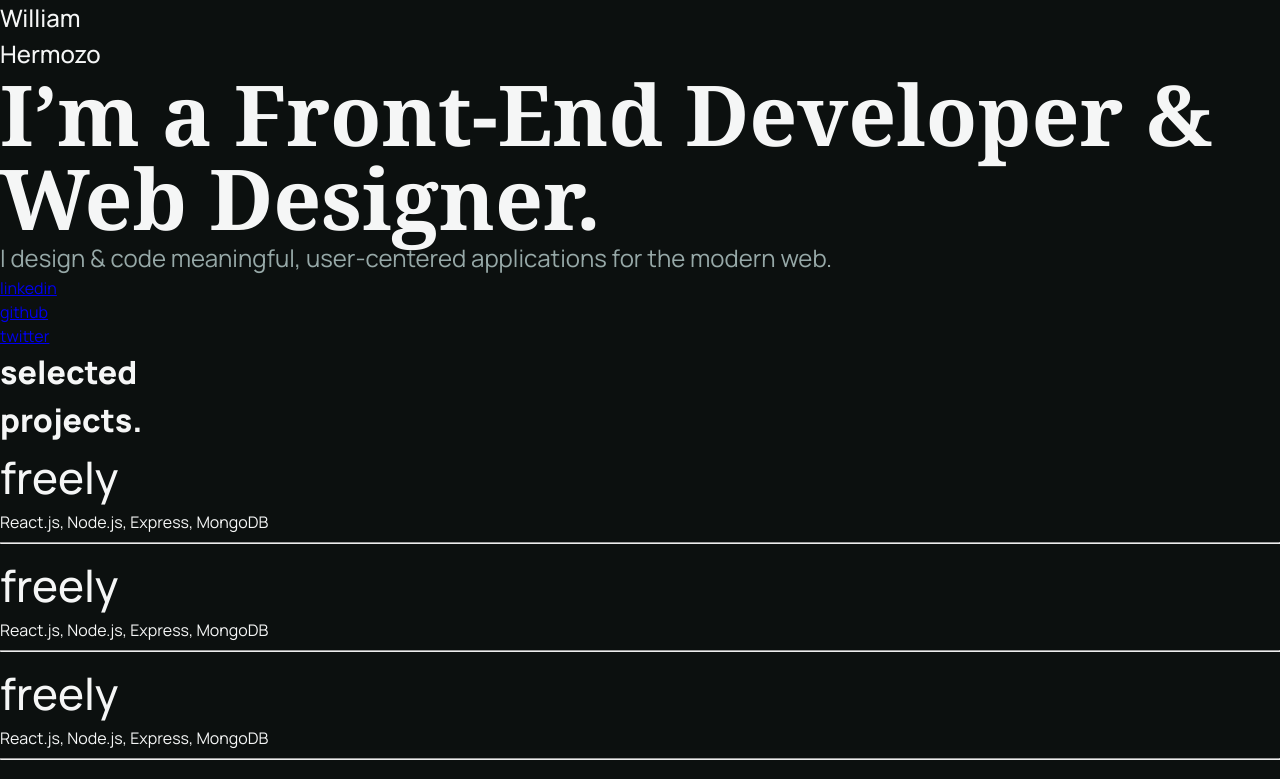
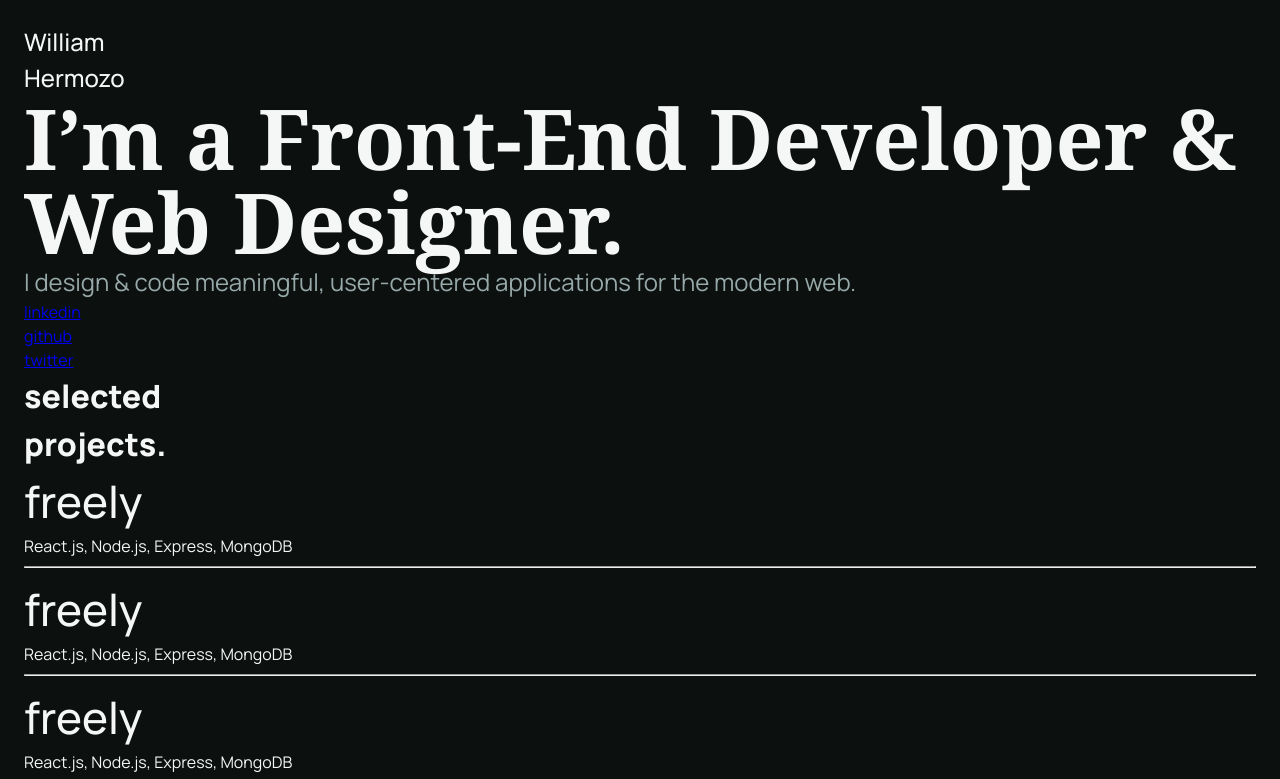
Before and after one commit to williamhzo/williamh.io, a React (Create React App) app: page / in a window 1280 px wide. Shown: the top 779 px of the page. Built offline with nearby package versions, Linux system fonts and the light colour scheme; a web font is replaced by a local one.

Commit message:
set up scss files

```diff
--- a/src/index.js
+++ b/src/index.js
@@ -2,6 +2,8 @@ import React from 'react';
 import ReactDOM from 'react-dom';
 import App from './App';
 import { BrowserRouter } from 'react-router-dom';
+
+import "./styles/App.scss";
 
 ReactDOM.render(
   <BrowserRouter>
--- /dev/null
+++ b/src/styles/About.scss
@@ -0,0 +1 @@
+@import './variables';
--- a/src/styles/App.scss
+++ b/src/styles/App.scss
@@ -6,8 +6,9 @@ body {
   font-family: 'Manrope', Arial, sans-serif;
   background-color: $bg-color;
   color: $primary-color;
+  box-sizing: border-box;
 }
 
-main {
-  box-sizing: border-box;
+.app {
+  margin: $app-margin;
 }
--- /dev/null
+++ b/src/styles/Contact.scss
@@ -0,0 +1 @@
+@import './variables';
--- /dev/null
+++ b/src/styles/Footer.scss
@@ -0,0 +1 @@
+@import './variables';
--- /dev/null
+++ b/src/styles/Header.scss
@@ -0,0 +1 @@
+@import './variables';
--- /dev/null
+++ b/src/styles/Projects.scss
@@ -0,0 +1 @@
+@import './variables';
--- a/src/styles/variables.scss
+++ b/src/styles/variables.scss
@@ -1,4 +1,6 @@
 // spaces, margins
+
+$app-margin: 24px;
 
 // font
 
```
